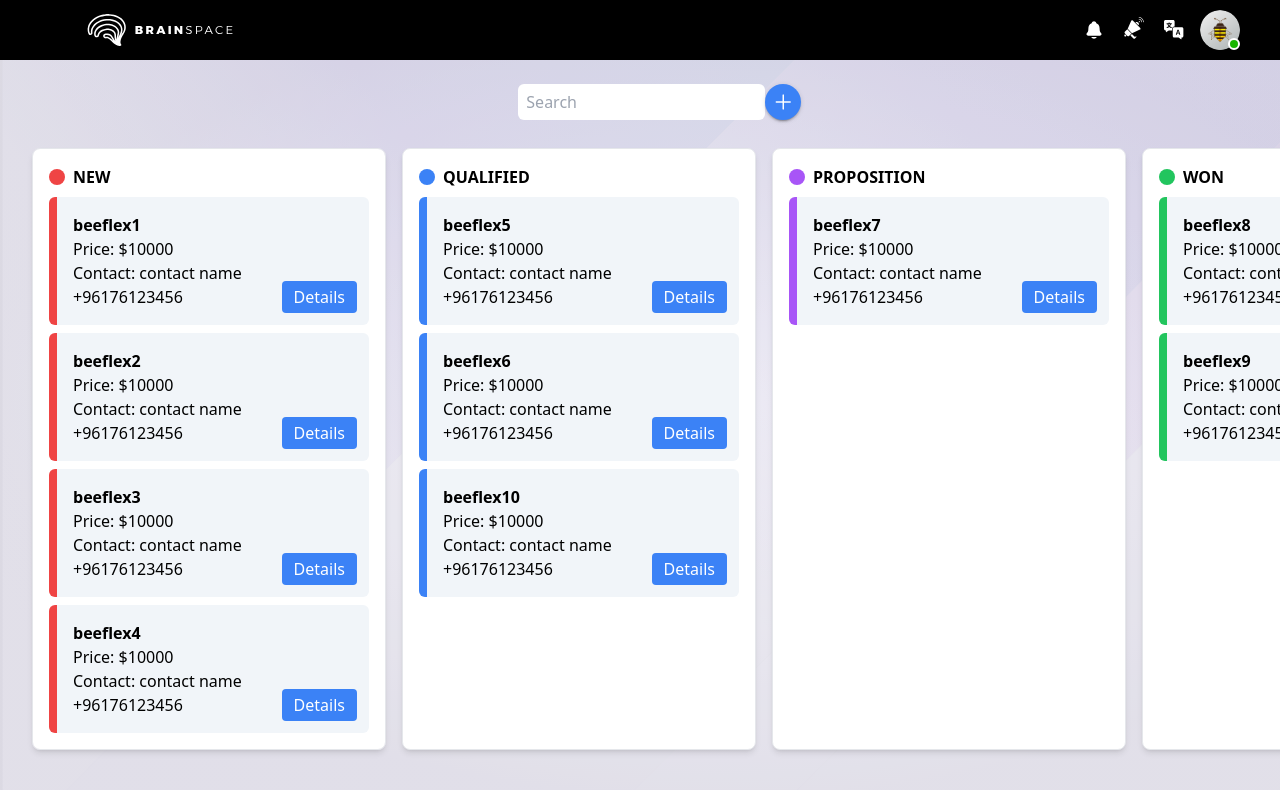
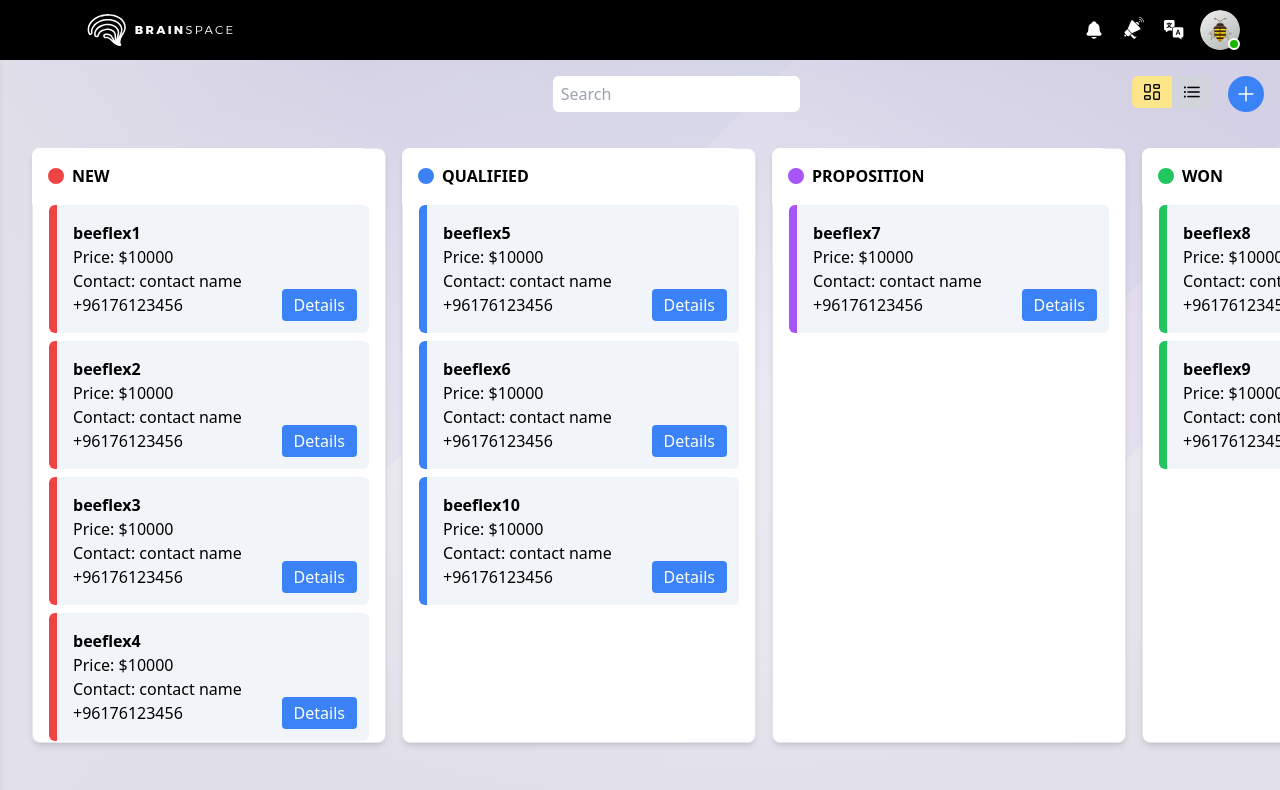
Before and after one commit to JanaSaker/CRM, a Next.js app: page /en/crm in a window 1280 px wide. Shown: the top 790 px of the page. Built offline with nearby package versions, Linux system fonts and the light colour scheme.

Commit message:
styled-header

```diff
--- a/src/app/[locale]/crm/components/Leads.tsx
+++ b/src/app/[locale]/crm/components/Leads.tsx
@@ -39,15 +39,16 @@ const Leads: React.FC<LeadsProps> = ({ status, leads, onLeadClick }) => {
   });
 
   return (
-    <div
-      ref={setNodeRef}
-      className="border rounded-lg shadow-md h-full bg-white p-4 overflow-auto"
-    >
-      <div className="flex gap-2 items-center">
+    <div className="relative">
+      <div className="flex gap-2 items-center p-4 absolute z-50 bg-white rounded-t-lg w-[95%]">
         <div className={`rounded-full w-4 h-4 ${statusColors[status]}`}></div>
         <h2 className="font-bold">{status.toUpperCase()}</h2>
       </div>
-      <div className="mt-2 w-80 ">
+      <div
+        ref={setNodeRef}
+        className="border rounded-lg shadow-md h-full bg-white px-4 overflow-y-auto overflow-hidden"
+      >
+        <div className="mt-14 w-80 ">
           <SortableContext items={leadsIds}>
             {leads.map((lead) => (
               <Lead
@@ -60,6 +61,7 @@ const Leads: React.FC<LeadsProps> = ({ status, leads, onLeadClick }) => {
           </SortableContext>
         </div>
       </div>
+    </div>
   );
 };
 
--- a/src/app/[locale]/crm/components/StatusContainer.tsx
+++ b/src/app/[locale]/crm/components/StatusContainer.tsx
@@ -2,10 +2,11 @@
 
 import React, { useState } from "react";
 import Leads from "./Leads";
-import { Button } from "primereact/button";
-import { InputText } from "primereact/inputtext";
 import OpportunityDetailsModal from "./OpportunityDetailsModal";
 import ContactModal from "./ContactModal";
+import { Button } from "primereact/button";
+import { ButtonGroup } from "primereact/buttongroup";
+import { InputText } from "primereact/inputtext";
 import {
   DndContext,
   DragEndEvent,
@@ -225,26 +226,28 @@ const StatusContainer: React.FC = () => {
   };
 
   return (
-    <div className="overflow-y-hidden">
-      <header className="flex fixed w-full justify-center m-6">
-        <InputText placeholder="Search" size="small" />
-        <div className="flex">
+    <div className="overflow-y-hidden h-[91.5vh]">
+      <header className="flex absolute box-border w-full p-4  gap-2">
+        <InputText placeholder="Search" className="ml-[43%]" />
+        <div className="flex gap-4 ml-auto">
+          <ButtonGroup>
+            <Button
+              icon="pi pi-objects-column"
+              className={`bg-amber-200 h-8 w-10`}
+            />
+            <Button className="h-8 w-10 bg-gray-300" icon="pi pi-list" />
+          </ButtonGroup>
           <Button
-            className="custom-select-button w-9 h-9 text-white bg-blue-500"
+            className="w-9 h-9 text-white bg-blue-500"
             icon="pi pi-plus"
             rounded
-            raised
             onClick={() => setIsContactModalOpen(true)}
           />
-          <div>
-            <Button />
-            <Button />
-          </div>
         </div>
       </header>
 
       <DndContext onDragStart={onDragStart} onDragOver={onDragOver}>
-        <div className="w-fit mt-14 flex gap-4 p-8 h-[83.3vh] ">
+        <div className="w-fit mt-14 flex gap-4 p-8 h-[90%] ">
           <SortableContext items={status}>
             {status.map((s) => (
               <Leads
```
Lines whose indentation alone changed are shown as unchanged.
